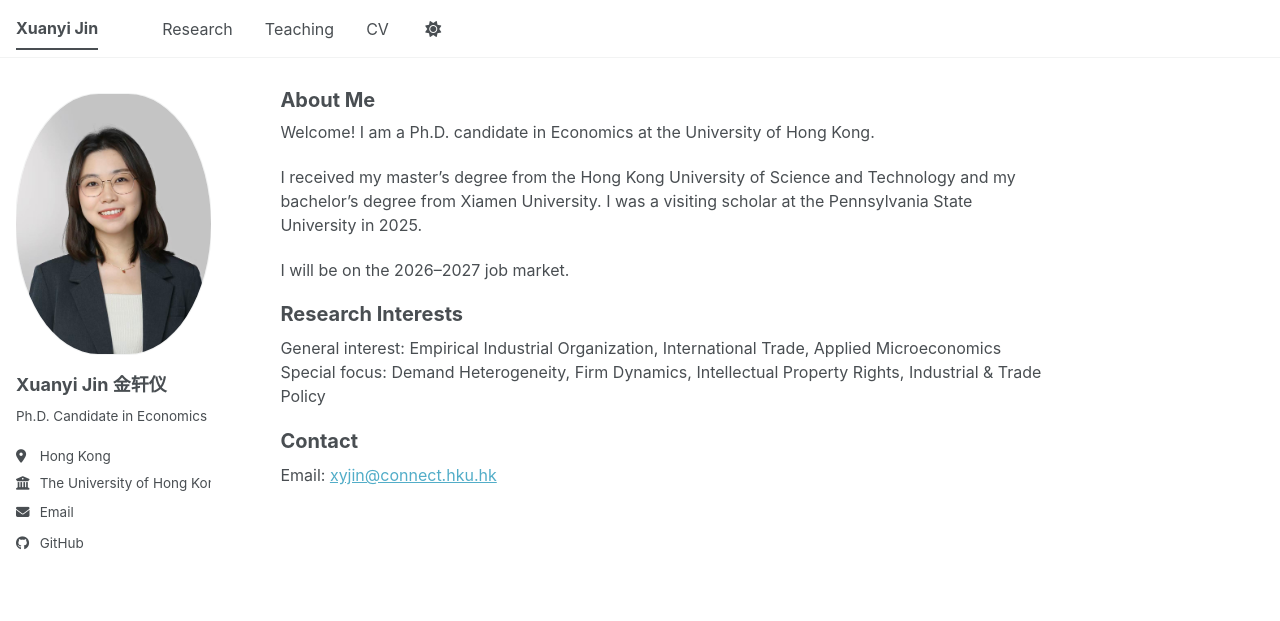
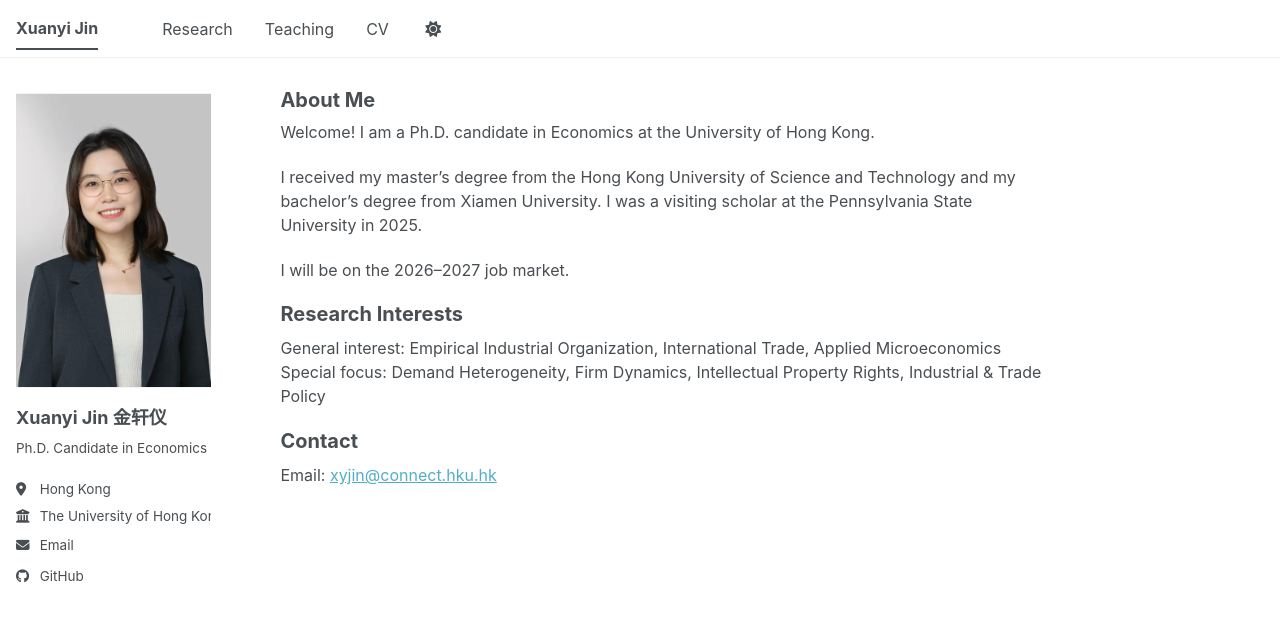
Before and after one commit to xuanyi-jin/xuanyi-jin.github.io, a Jekyll site: the page built from _pages/about.md, in a window 1280 px wide and 900 px high. Shown: the top 621 px of the window. Built offline with Jekyll 4.4.1, drawn with Linux system fonts in a browser that asks for light colours; a style sheet for code colours, icons or effects is not loaded.

Commit message:
Use rectangular 2:3 frame for profile photo
Co-Authored-By: Claude Opus 5.5 <noreply@anthropic.com>

```diff
--- a/_sass/layout/_sidebar.scss
+++ b/_sass/layout/_sidebar.scss
@@ -153,7 +153,7 @@
   width: 36px;
   height: 36px;
   overflow: hidden;
-  border-radius: 4px;
+  border-radius: 0;
   position: relative;
 
   @include breakpoint($large) {
@@ -161,8 +161,8 @@
     width: 100%;
     max-width: 200px;
     height: auto;
-    aspect-ratio: 3 / 4;
-    border-radius: 55% / 65%;
+    aspect-ratio: 2 / 3;
+    border-radius: 0;
     overflow: hidden;
     margin: 0 0 20px;
     box-shadow: 0 0 0 1px var(--global-border-color);
```
